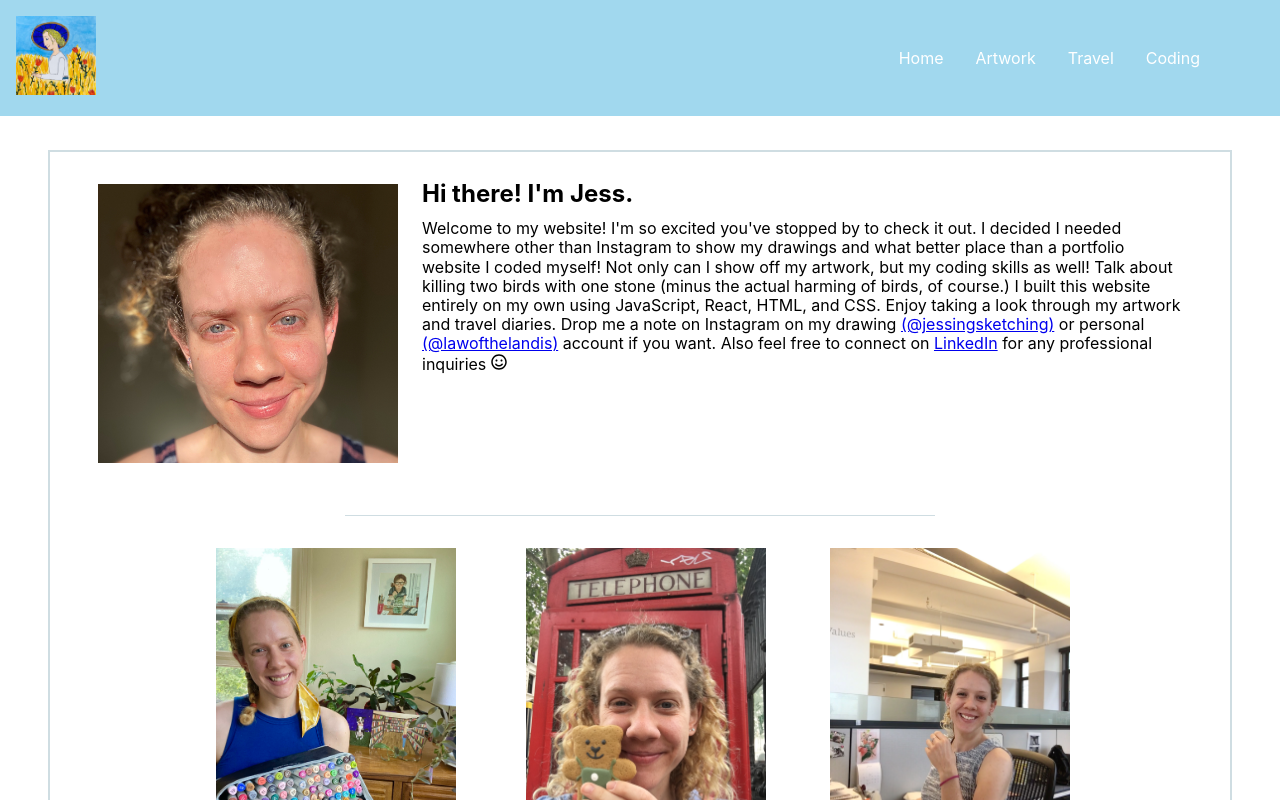
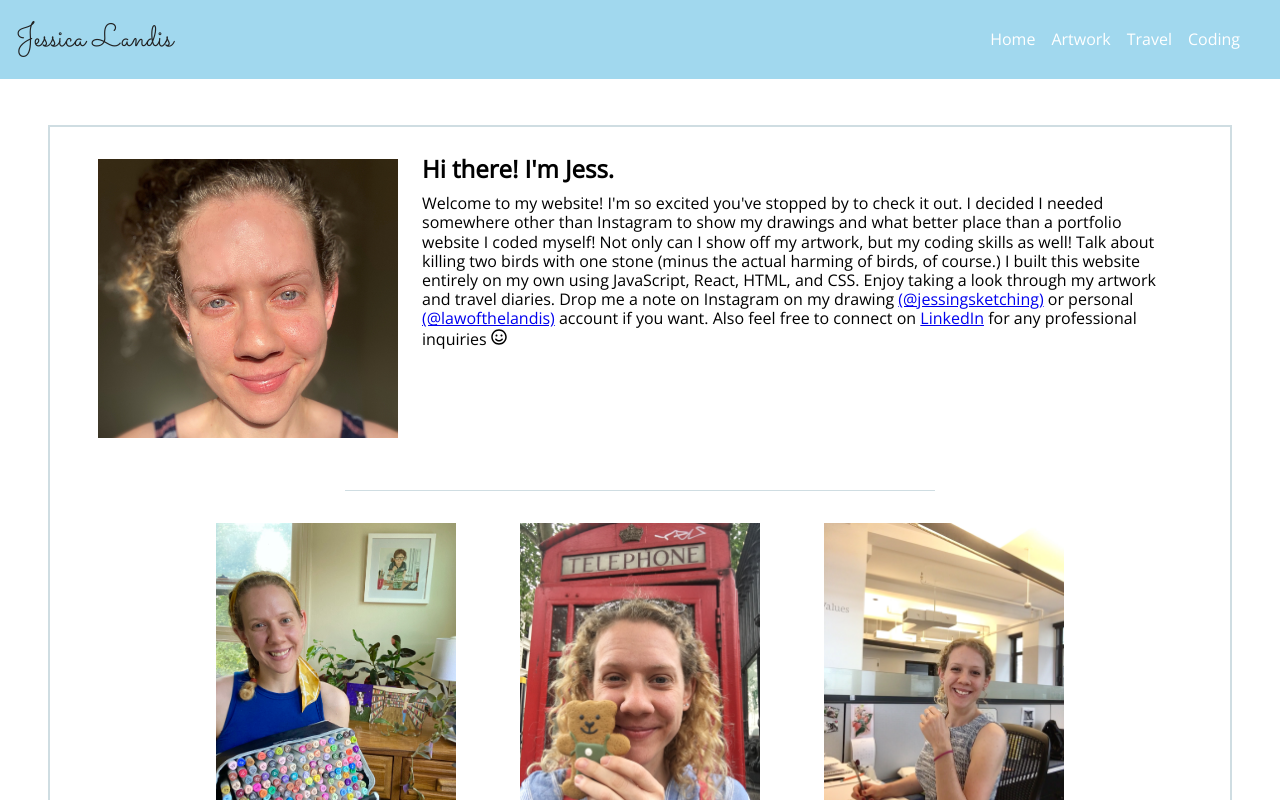
Before and after one commit to jessicalandis/jess_website, a React (Create React App) app: page / in a window 1280 px wide. Shown: the top 800 px of the page. Built offline with nearby package versions, Linux system fonts and the light colour scheme.

Commit message:
formating

```diff
--- a/public/index.html
+++ b/public/index.html
@@ -8,6 +8,10 @@
     <meta
       name="description"
       content="Web site created using create-react-app"
+    />
+    <link
+      href="https://fonts.googleapis.com/css2?family=Open+Sans&family=Sacramento&display=swap"
+      rel="stylesheet"
     />
     <link rel="apple-touch-icon" href="%PUBLIC_URL%/logo192.png" />
     <!--
--- a/src/App.css
+++ b/src/App.css
@@ -4,6 +4,7 @@
   margin: 0;
   padding: 0;
   box-sizing: border-box;
+  font-family: "Open Sans", sans-serif;
 }
 :root {
   --primaryColor: #a1d8ee;
@@ -17,7 +18,7 @@
   --darkShadow: 4px 10px 5px 0px rgba(0, 0, 0, 0.5);
 }
 body {
-  margin-top: 150px;
+  margin-top: 125px;
 }
 /*navbar*/
 /*while screen is less than 768px*/
@@ -28,6 +29,12 @@ body {
   width: 100%;
   background-color: var(--primaryColor);
 }
+.navname {
+  text-decoration: none;
+  color: var(--mainBlack);
+  font-family: "Sacramento", cursive;
+  font-size: 2rem;
+}
 .nav-header {
   padding: 1rem;
 }
@@ -37,12 +44,10 @@ body {
   cursor: pointer;
   outline: none;
   position: absolute;
-  top: 45px;
+  top: 5px;
   right: 50px;
 }
-.imgpic {
-  max-width: 5em;
-}
+
 .nav-icon {
   font-size: 1.5rem;
   color: var(--mainWhite);
@@ -51,21 +56,23 @@ body {
   height: 0;
   overflow: hidden;
   list-style-type: none;
+  padding: 0.5rem;
+  color: var(--mainGrey);
 }
 .nav-links a {
   display: block;
   text-decoration: none;
-  padding: 1rem 0;
-  color: var(--mainWhite);
+
+  color: var(--mainBlack);
   text-align: center;
   font-size: 1rem;
-  font-weight: 400;
+  font-weight: 100;
 }
 .nav-links a:hover {
   color: var(--mainGrey);
 }
 .show-nav {
-  height: 250px;
+  height: 100px;
 }
 /*navbar when screen is greater than 768px*/
 
@@ -78,13 +85,17 @@ body {
     grid-template-columns: 3fr auto;
   }
   .nav-links {
-    height: auto;
+    height: 50%;
+    margin: auto;
     display: flex;
-    margin: 1rem;
-    padding-right: 3rem;
+    text-align: center;
+    padding-right: 2rem;
+    color: var(--mainWhite);
   }
   .nav-links a {
-    margin: 1rem;
+    padding-left: 0.5rem;
+    padding-right: 0.5rem;
+    color: var(--mainWhite);
   }
 }
 
--- a/src/aboutData.js
+++ b/src/aboutData.js
@@ -3,7 +3,7 @@ export const aboutData = [
     id: 1,
     img: "./images/desk.jpeg",
     info: "Me in my art studio",
-    more: "Click to the pic to see more of my artwork",
+    more: "Click to the pic to see more of my art",
     click: "/artwork",
   },
   {
--- a/src/components/Navbar.js
+++ b/src/components/Navbar.js
@@ -15,8 +15,8 @@ export default class Navbar extends Component {
       <nav className="navbar">
         <div className="nav-center">
           <div className="nav-header">
-            <Link to="/">
-              <img className="imgpic" src={logo} alt="image " />
+            <Link to="/" className="navname">
+              Jessica Landis
             </Link>
             <button
               type="button"
```
